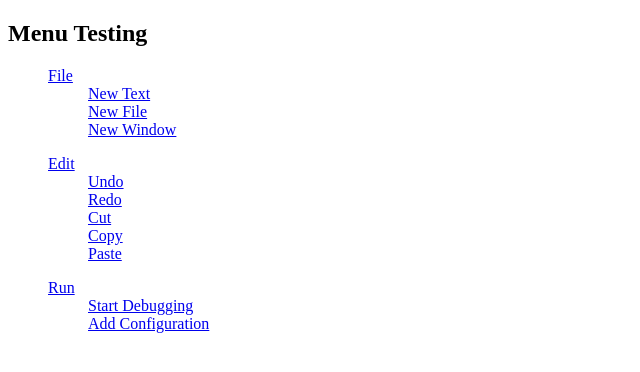
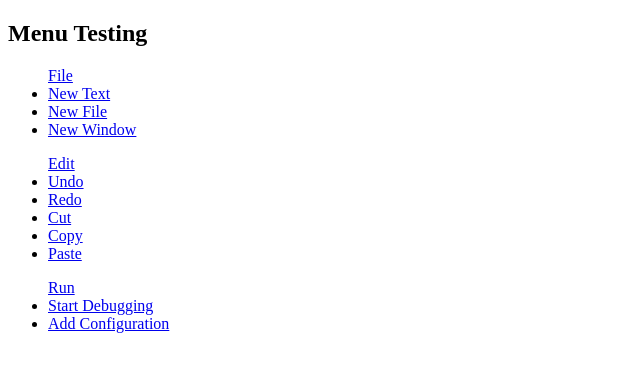
Before and after one commit to Pankaj5466/react-component, a React (Vite) app: page /menu in a window 1280 px wide. Shown: the top 372 px of the page, without its empty margins (0-640 px from the left). Built offline with nearby package versions, Linux system fonts and the light colour scheme.

Commit message:
Deleted Unused Code

```diff
--- a/src/MenuRecursive/test.jsx
+++ b/src/MenuRecursive/test.jsx
@@ -48,46 +48,27 @@ const CreateMenu = () => {
     if (menu === undefined)
       return <></>; //return a empty element in case there is no menu to implement
 
-     if(Array.isArray(menu)===false) //this is the last level of menu
-     {
-       let item = menu;
-       console.log("Last menu item rendering")
-       return (
-          <li>
-            <a href="default.asp">Home</a>
-            <a href={item.menuUrl}>{item.menuName}</a>
-            {item.menuName}
-            <p>WhyNoLink?</p>
-          </li>
-       )
-     }
-
     let childMenuItem = menu.map(item=>{
 
-      //if(item.subMenu.length !==0 ){ //There is going to sub-menu inside this menu
-    if(1)
+      if(item.subMenu.length !==0 ) //There is going to sub-menu inside this menu
       {
         return (
             <ul>
               <a href={item.menuUrl}>{item.menuName}</a>
-            <div>
               {menuCreateFromList(item.subMenu)}
-            </div>
             </ul>
           );
     }
 
+      //leaf item
       return (
           <li>
-            {item.menuName}
+            <a href={item.menuUrl}>{item.menuName}</a>
           </li>
         );
-
-      console.log(item);
     })
 
      return childMenuItem;
-
    }
 
   let toRenderMenu = menuCreateFromList(allMenu);
```
Lines whose indentation alone changed are shown as unchanged.
